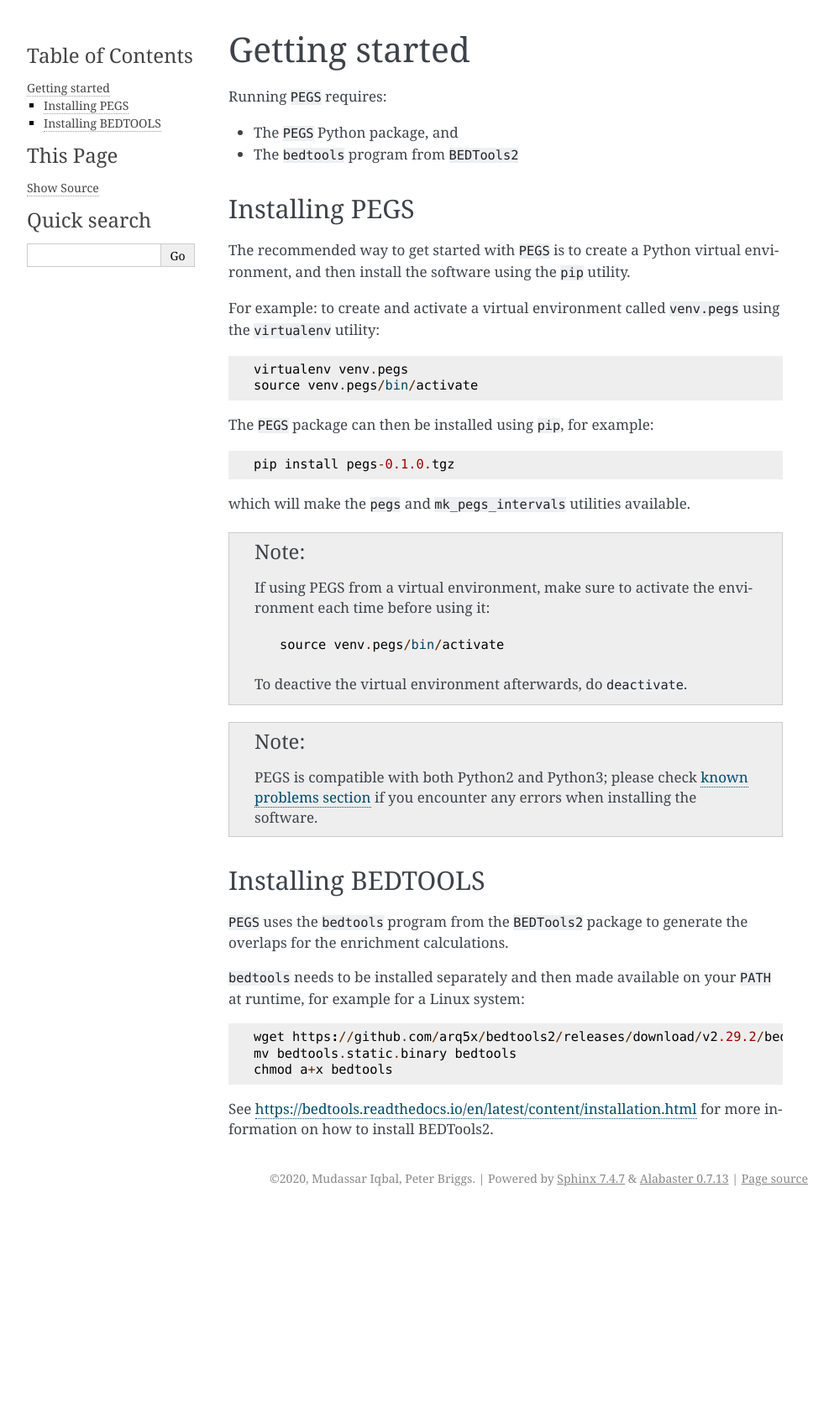
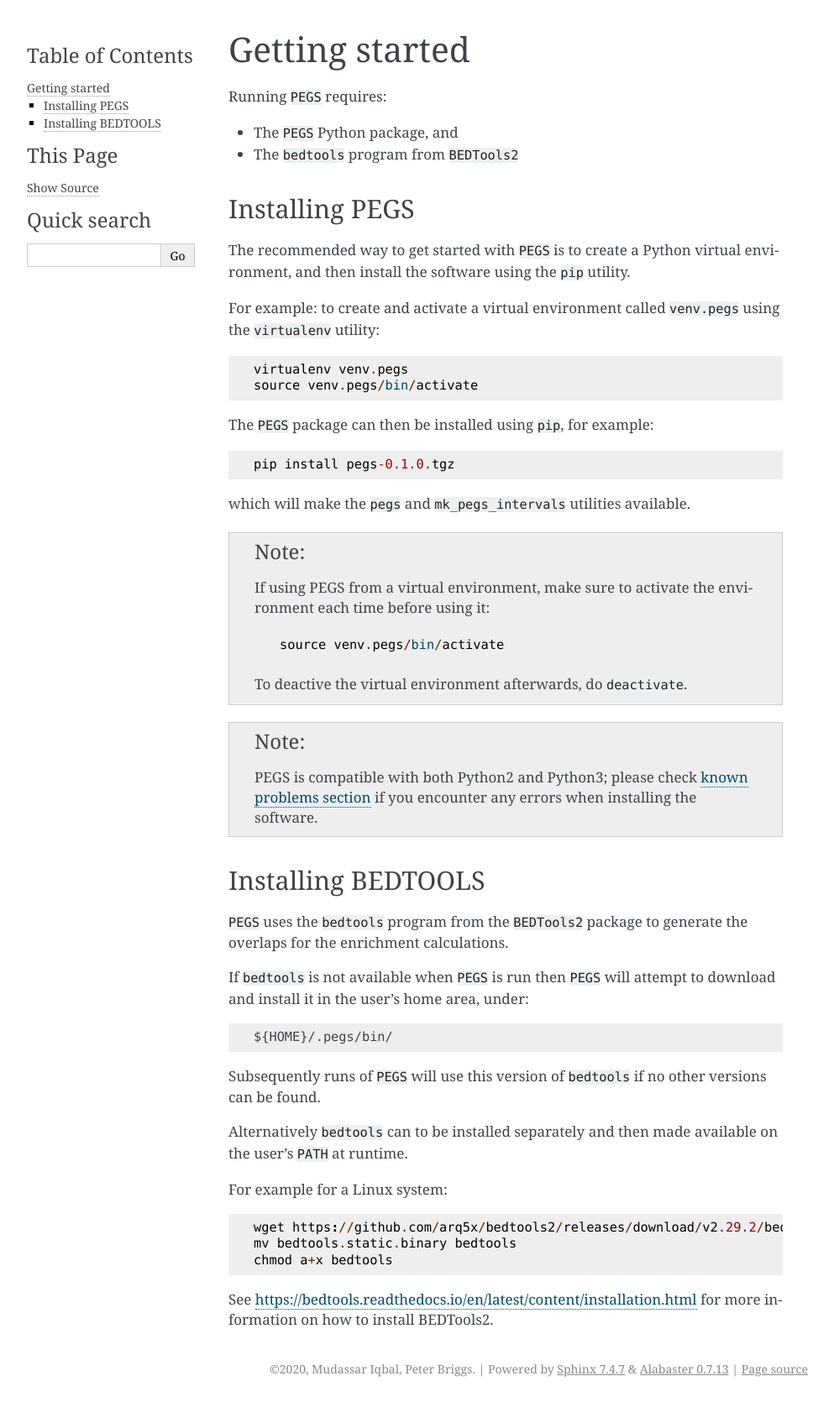
Before and after one commit to fls-bioinformatics-core/pegs, a Sphinx documentation site: the page built from docs/source/install.rst, in a window 1280 px wide. Shown: the whole page at 84% size, without its empty margins (148-1141 px from the left). Built offline with Sphinx 7.4.7, drawn with Linux system fonts in a browser that asks for light colours; before the commit the page ends 1443 px from its top, so only the background shows below that.

Commit message:
Update documentation to indicate that 'bedtools' will be installed automatically if not available at runtime.

```diff
--- a/docs/source/install.rst
+++ b/docs/source/install.rst
@@ -55,9 +55,21 @@
 ``PEGS`` uses the ``bedtools`` program from the ``BEDTools2``
 package to generate the overlaps for the enrichment calculations.
 
-``bedtools`` needs to be installed separately and then made
-available on your ``PATH`` at runtime, for example for a
-Linux system:
+If ``bedtools`` is not available when ``PEGS`` is run then ``PEGS``
+will attempt to download and install it in the user's home area,
+under:
+
+::
+
+   ${HOME}/.pegs/bin/
+
+Subsequently runs of ``PEGS`` will use this version of ``bedtools``
+if no other versions can be found.
+
+Alternatively ``bedtools`` can to be installed separately and then
+made available on the user's ``PATH`` at runtime.
+
+For example for a Linux system:
 
 ::
 
```
